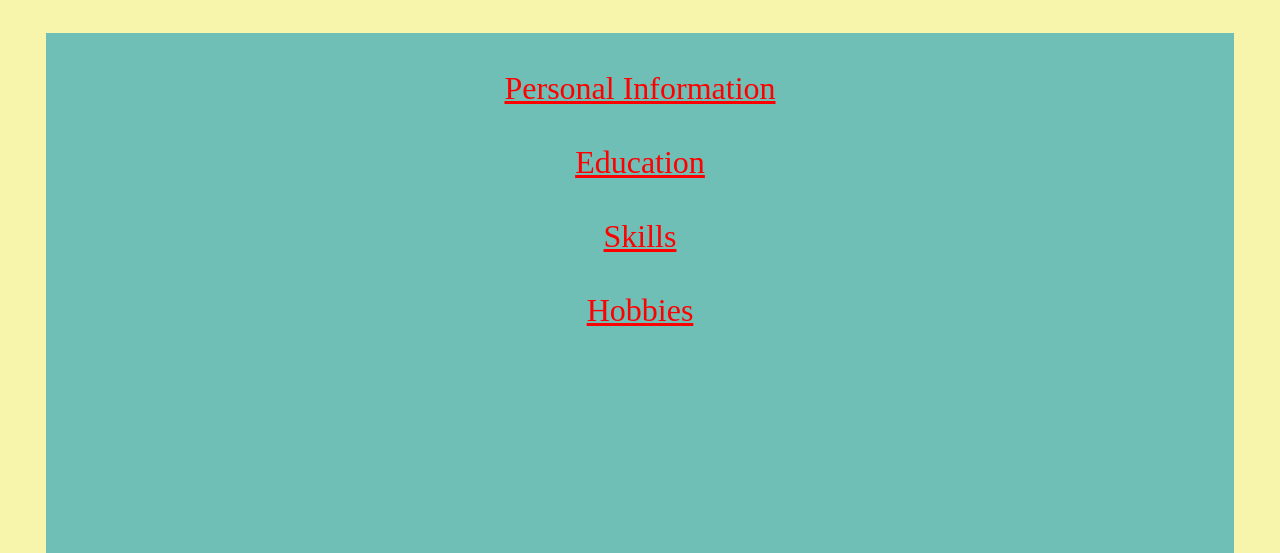
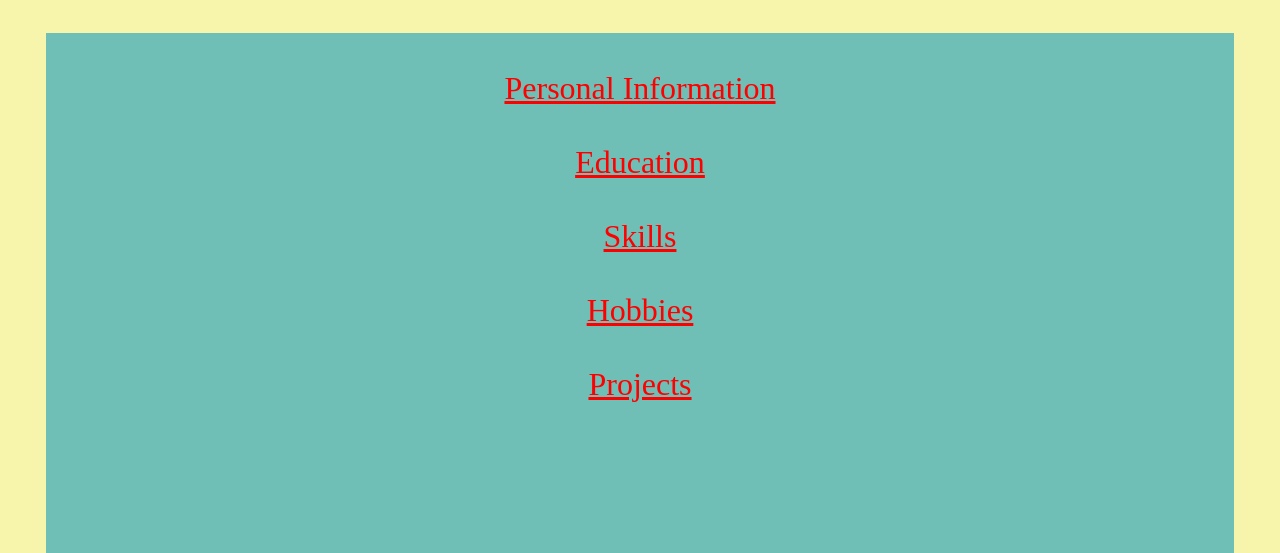
Before and after one commit to Jahnavi7143/Jahnavi_Profile, a plain HTML site: page index.html in a window 1280 px wide. Shown: the part 872-1425 px from the top of the page. Drawn offline with Linux system fonts and the light colour scheme.

Commit message:
Add files via upload

```diff
--- a/index.html
+++ b/index.html
@@ -27,6 +27,8 @@
         <br><br>
         <a href="./hobbies.html" target="_blank"> Hobbies </a>
         <br><br>
+        <a href="./projects.html" target="_blank">Projects</a>
+        <br><br>
     </div>
 </body>
 </html>
```
